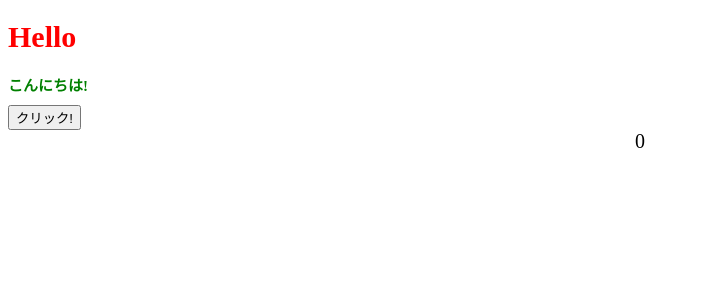
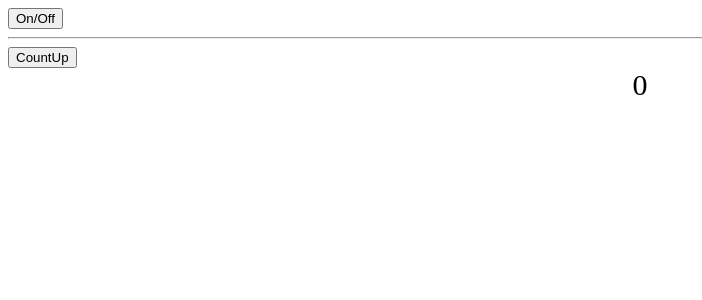
Before and after one commit to tadume/react_tutorial, a React (Create React App) app: page / in a window 1280 px wide. Shown: the top 300 px of the page, without its empty margins (0-702 px from the left). Built offline with nearby package versions, Linux system fonts and the light colour scheme.

Commit message:
useEffectにより、再レンダリングされるケースの抑制を行う

```diff
--- a/src/App.jsx
+++ b/src/App.jsx
@@ -1,36 +1,47 @@
-import { useState } from 'react';
+import { useEffect, useState } from 'react';
 
 export const App = (props) => {
-  // stateを定義
+  const [isShowFace, setIsShowFace] = useState(false);
   const [num, setNum] = useState(0);
+  // console.log('------App-------');
 
-  // オブジェクトの分割代入
-  // 初期値を持たせる
-  const { color = 'black', children } = props;
-  // インラインスタイル用のオブジェクトを作成
-  const worldStyle = {
-    fontSize: 15,
-    //keyとvalueの変数名が同じである場合、省略できるんだった
-    color,
+  // イベントでisShowFaceの値を更新しても、再レンダリングで、ここが使用されるため、結局数字でしか顔文字が表示できなくなっている。
+  // if (num > 0) {
+  //   if (num % 3 === 0) {
+  //     isShowFace || setIsShowFace(true);
+  //   } else {
+  //     isShowFace && setIsShowFace(false);
+  //   }
+  // }
+
+  // 上記を改善。
+  // useEffectにより、上記処理が再レンダリングされるケースを制限する。
+  // 数字が更新された時だけで良いので、 第二引数に、 numを与える
+  useEffect(() => {
+    if (num > 0) {
+      if (num % 3 === 0) {
+        isShowFace || setIsShowFace(true);
+      } else {
+        isShowFace && setIsShowFace(false);
+      }
+    }
+  }, [num]);
+
+  const onOffIsShowFace = () => {
+    console.log('on/off');
+    setIsShowFace(!isShowFace);
   };
-
-  // stateの更新イベント
-  // const plusNum = () => setNum(num + 1);
-
-  // Reactがstateをバッチ化していることを確認
-  const testPlusNum = () => {
-    // 1回しか実行されない(最後に実行されるstateの更新のみが行われる!!)
-    console.log('state更新');
-    setNum(num + 1);
-    setNum(num + 1); // これだけ実行される
-  };
+  const plusNum = () => setNum(num + 1);
 
   return (
     <>
-      <h1 style={{ fontSize: 30, color: 'red' }}>Hello</h1>
-      <h1 style={worldStyle}>{children}</h1>
-      <button onClick={testPlusNum}>クリック!</button>
-      <div style={{ textAlign: 'center', fontSize: 20 }}>{num}</div>
+      <button onClick={onOffIsShowFace}>On/Off</button>
+      <div style={{ textAlign: 'center', fontSize: 30 }}>
+        {isShowFace && <p>(^^;)</p>}
+      </div>
+      <hr />
+      <button onClick={plusNum}>CountUp</button>
+      <div style={{ textAlign: 'center', fontSize: 30 }}>{num}</div>
     </>
   );
 };
```
